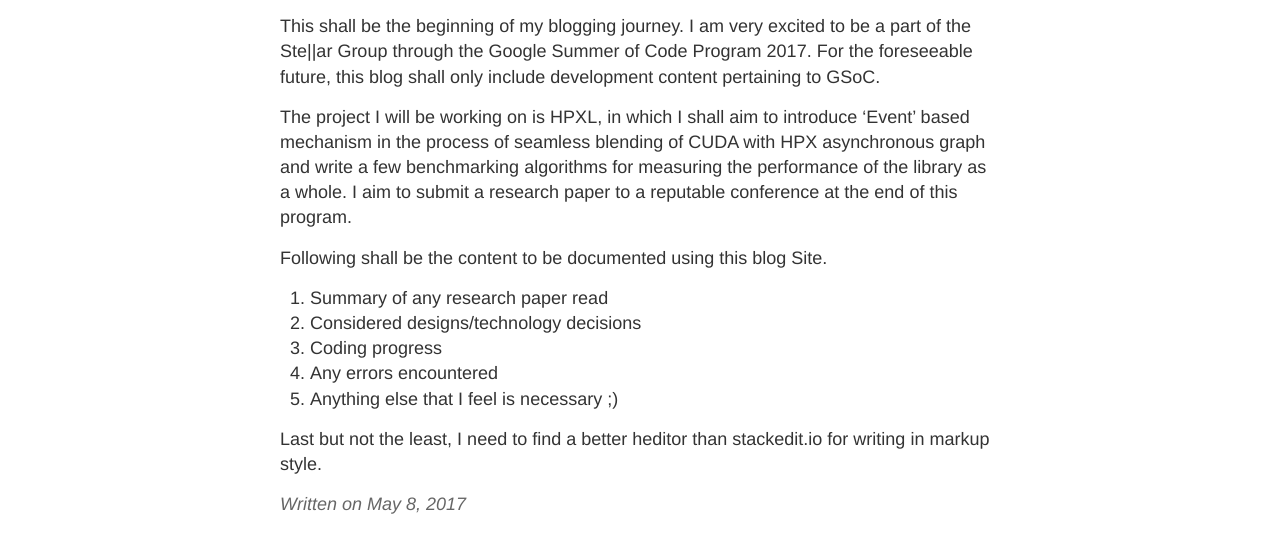
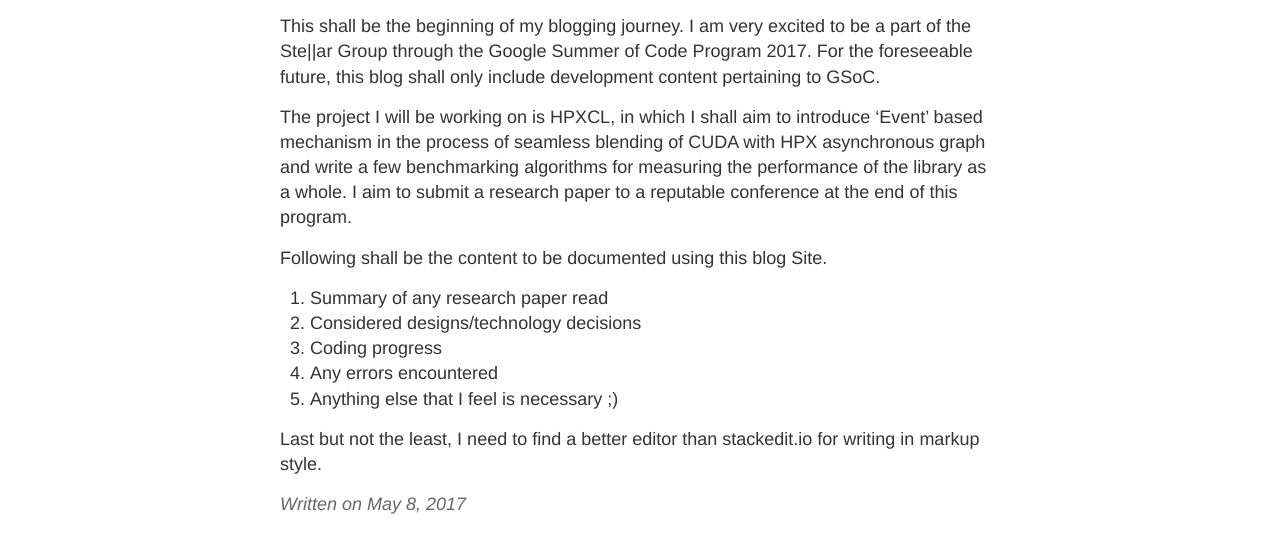
Before and after one commit to MADHAVAN001/madhavan001.github.io, a Jekyll site: the page built from _posts/2017-5-8-GSoC-Beginning-of-a-journey.md, in a window 1280 px wide. Shown: the part 256-794 px from the top of the page. Built offline with Jekyll 4.4.1, drawn with Linux system fonts in a browser that asks for light colours; our own code applies the rules of GitHub Pages for plain Markdown files.

Commit message:
First Post fix Spelling mistakes

```diff
--- a/_posts/2017-5-8-GSoC-Beginning-of-a-journey.md
+++ b/_posts/2017-5-8-GSoC-Beginning-of-a-journey.md
@@ -1,6 +1,6 @@
 This shall be the beginning of my blogging journey. I am very excited to be a part of the Ste\|\|ar Group through the Google Summer of Code Program 2017. For the foreseeable future, this blog shall only include development content pertaining to GSoC.
 
-The project I will be working on is HPXL, in which I shall aim to introduce 'Event' based mechanism in the process of seamless blending of CUDA with HPX asynchronous graph and write a few benchmarking algorithms for measuring the performance of the library as a whole. I aim to submit a research paper to a reputable conference at the end of this program.
+The project I will be working on is HPXCL, in which I shall aim to introduce 'Event' based mechanism in the process of seamless blending of CUDA with HPX asynchronous graph and write a few benchmarking algorithms for measuring the performance of the library as a whole. I aim to submit a research paper to a reputable conference at the end of this program.
 
 Following shall be the content to be documented using this blog Site.
 1. Summary of any research paper read
@@ -9,4 +9,4 @@ Following shall be the content to be documented using this blog Site.
 4. Any errors encountered
 5. Anything else that I feel is necessary ;)
 
-Last but not the least, I need to find a better heditor than stackedit.io for writing in markup style.
+Last but not the least, I need to find a better editor than stackedit.io for writing in markup style.
```
